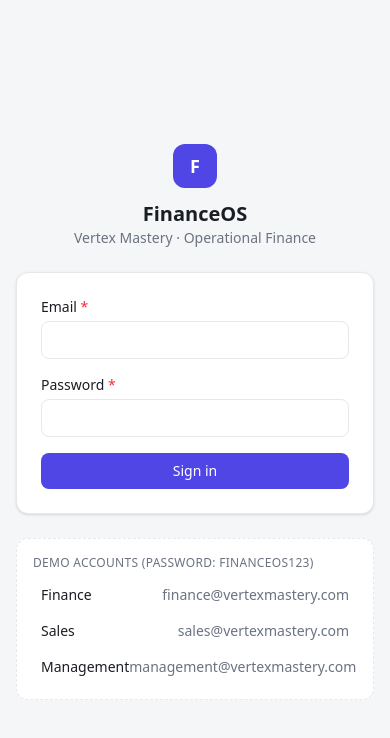
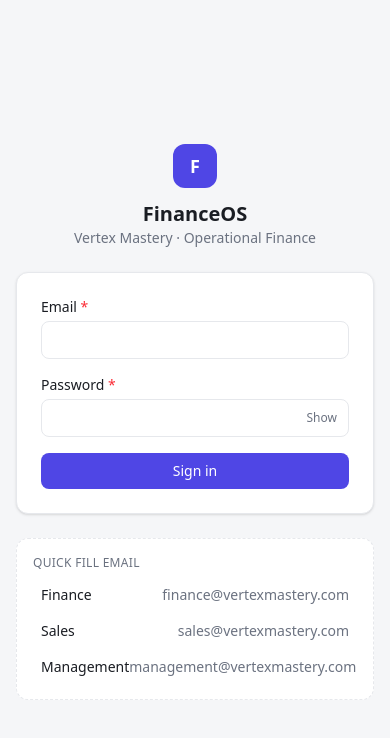
Before and after one commit to Athirah1101/woolgatherer, a Next.js app: page /login in a window 390 px wide. Shown: the top 738 px of the page. Built offline with nearby package versions, Linux system fonts and the light colour scheme.

Commit message:
Login: add show/hide password toggle; quick-fill email only
Add a Show/Hide toggle on the password field so it can be verified while
typing (useful on mobile). Change the quick-fill buttons to fill only the
email address, never a password, so no credential lives in the source or
client bundle.

```diff
--- a/src/app/login/page.tsx
+++ b/src/app/login/page.tsx
@@ -6,7 +6,9 @@ import { createClient } from "@/lib/supabase/client";
 import { Field, Input } from "@/components/form";
 import { buttonClass } from "@/components/ui";
 
-const DEMO = [
+// Quick-fill just the email address for the shared role logins — never the
+// password (that must never live in source or the client bundle).
+const QUICK_FILL = [
   { label: "Finance", email: "finance@vertexmastery.com" },
   { label: "Sales", email: "sales@vertexmastery.com" },
   { label: "Management", email: "management@vertexmastery.com" },
@@ -16,6 +18,7 @@ export default function LoginPage() {
   const router = useRouter();
   const [email, setEmail] = useState("");
   const [password, setPassword] = useState("");
+  const [showPassword, setShowPassword] = useState(false);
   const [error, setError] = useState<string | null>(null);
   const [loading, setLoading] = useState(false);
 
@@ -59,13 +62,24 @@ export default function LoginPage() {
             />
           </Field>
           <Field label="Password" required>
+            <div className="relative">
               <Input
-              type="password"
+                type={showPassword ? "text" : "password"}
                 value={password}
                 onChange={(e) => setPassword(e.target.value)}
                 autoComplete="current-password"
+                className="pr-16"
                 required
               />
+              <button
+                type="button"
+                onClick={() => setShowPassword((s) => !s)}
+                className="absolute inset-y-0 right-0 flex items-center px-3 text-xs font-medium text-muted hover:text-text"
+                aria-label={showPassword ? "Hide password" : "Show password"}
+              >
+                {showPassword ? "Hide" : "Show"}
+              </button>
+            </div>
           </Field>
           {error && (
             <p className="rounded-lg bg-red-50 px-3 py-2 text-sm text-red-700">{error}</p>
@@ -77,16 +91,13 @@ export default function LoginPage() {
 
         <div className="mt-6 rounded-xl border border-dashed border-border bg-surface p-4">
           <p className="mb-2 text-xs font-medium uppercase tracking-wide text-muted">
-            Demo accounts (password: financeos123)
+            Quick fill email
           </p>
           <div className="space-y-1">
-            {DEMO.map((d) => (
+            {QUICK_FILL.map((d) => (
               <button
                 key={d.email}
-                onClick={() => {
-                  setEmail(d.email);
-                  setPassword("financeos123");
-                }}
+                onClick={() => setEmail(d.email)}
                 className="flex w-full items-center justify-between rounded-md px-2 py-1.5 text-left text-sm hover:bg-gray-50"
               >
                 <span className="font-medium">{d.label}</span>
```
Lines whose indentation alone changed are shown as unchanged.
